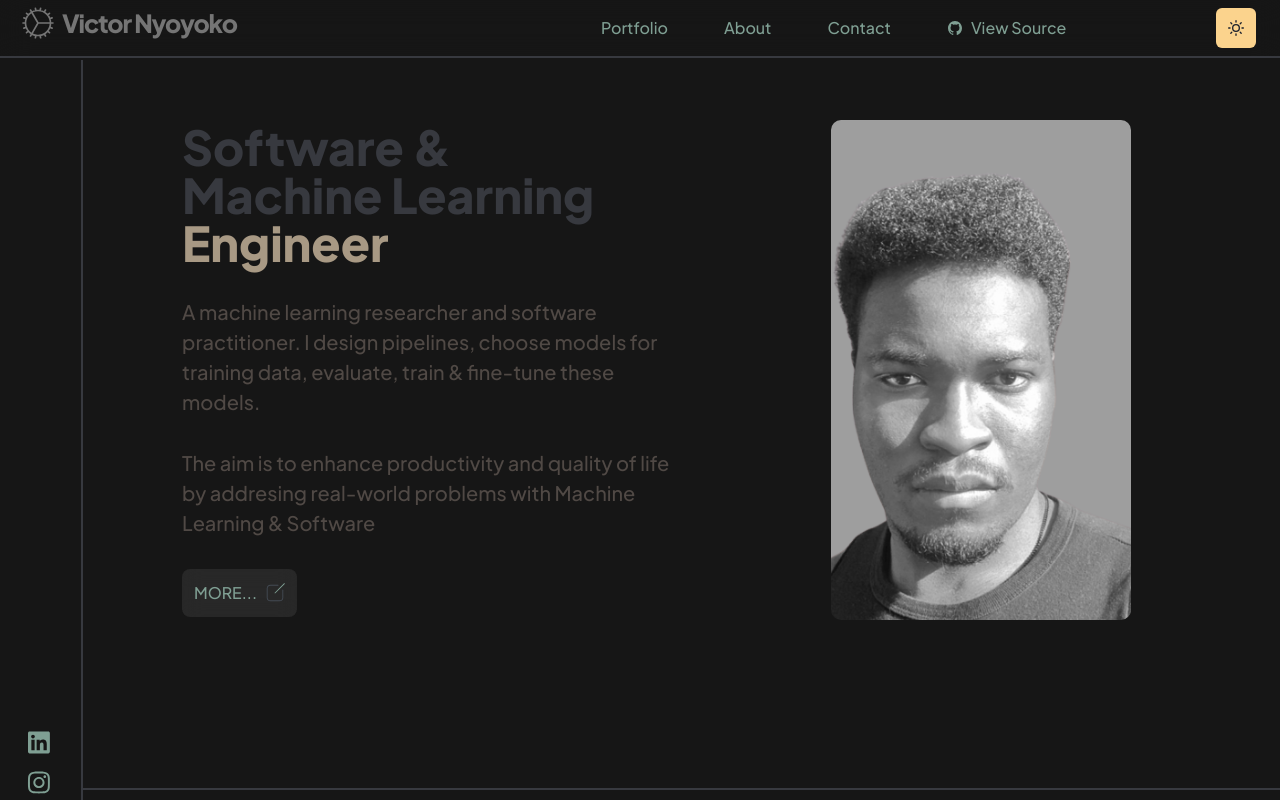
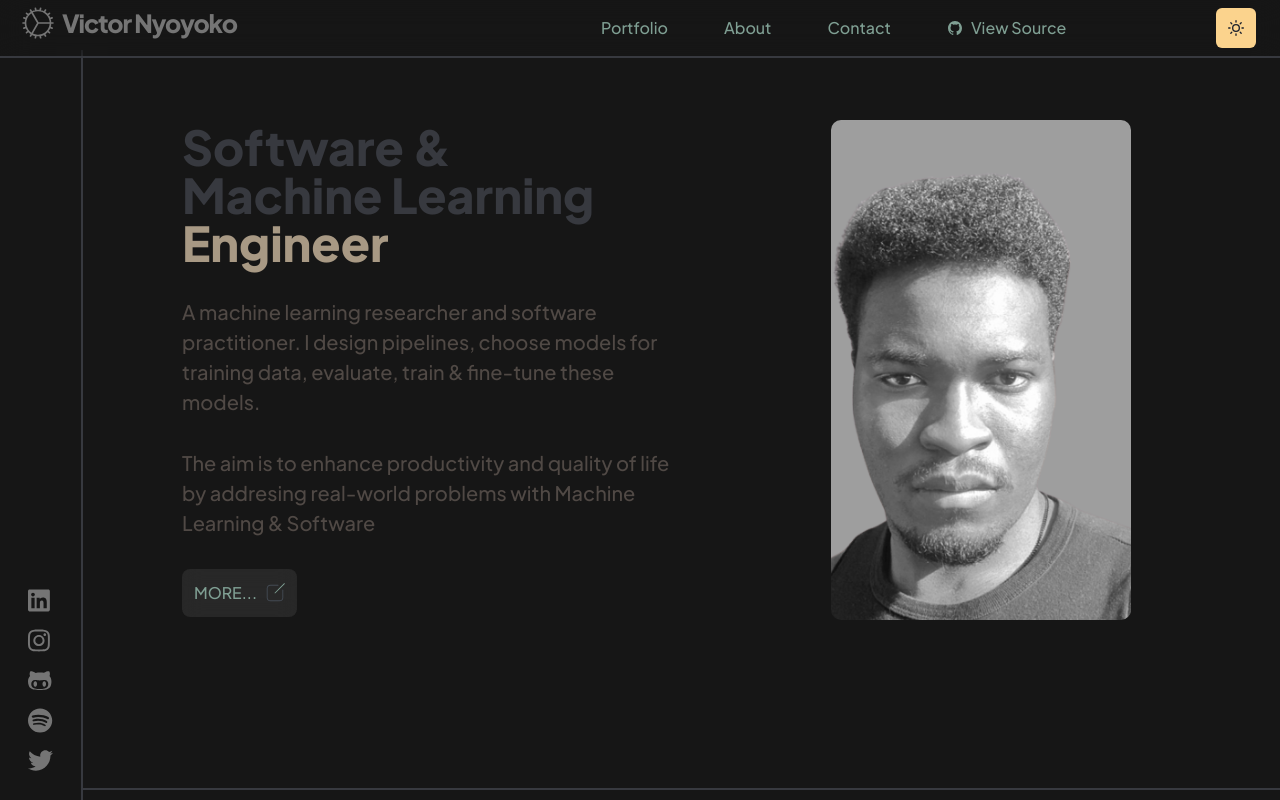
Before and after one commit to g3ar-v/portfolio_vn_, a Next.js app: page / in a window 1280 px wide. Shown: the top 800 px of the page. Built offline with nearby package versions, Linux system fonts and the light colour scheme.

Commit message:
fix(linkbar): fix structure of linkbar
BREAKING CHANGE: the border-right line merges with navbar

```diff
--- a/components/linkbar.js
+++ b/components/linkbar.js
@@ -27,29 +27,30 @@ const LinkBar = () => {
     }
   };
 
-  const iconColor = useColorModeValue('#427b58', '#7F9F93');
+  const iconColor = useColorModeValue('#427b58', '#757575');
 
   return (
     <Box
-      display={{ base: 'none', md: 'block' }}
+      display={{ base: 'none', md: 'flex' }}
       position="sticky"
       height="100vh"
       direction="column"
-      top="60px"
+      top="50px"
+      bottom="0"
       z-index={999}
-      alignItems="center"
-      justifyContent="flex-start"
+      justifyContent="flex-end" // Changed from 'space-around' to 'flex-end' to move the icons to the bottom
+      alignItems="flex-end"
       boxSizing="border-box"
+      // pb="20px"
       borderRight={`2px solid ${useColorModeValue('#37393F', '#37393F')}`}
     >
       <Box
-        display="flex"
+        display="block"
         position="sticky"
+        bottom="20px"
         flexDirection="column"
         alignItems="center"
         boxSizing="border-box"
-        // width="80px"
-        top="0px"
         m={3}
       >
         <Flex
@@ -58,7 +59,6 @@ const LinkBar = () => {
           justifyContent="space-between"
           direction="column"
           position="relative"
-          top="650px"
         >
           {Object.keys(links).map((item, index) => (
             <Container key={index} className={styles.links}>
@@ -67,6 +67,8 @@ const LinkBar = () => {
                   icon={['fab', `${links[item].icon}`]}
                   color={iconColor}
                   size="lg"
+                // style={{ transition: 'transform 0.3s ease-in-out' }}
+                // _hover={{ transform: 'scale(1.2)' }}
                 />
               </NextLink>
             </Container>
```
